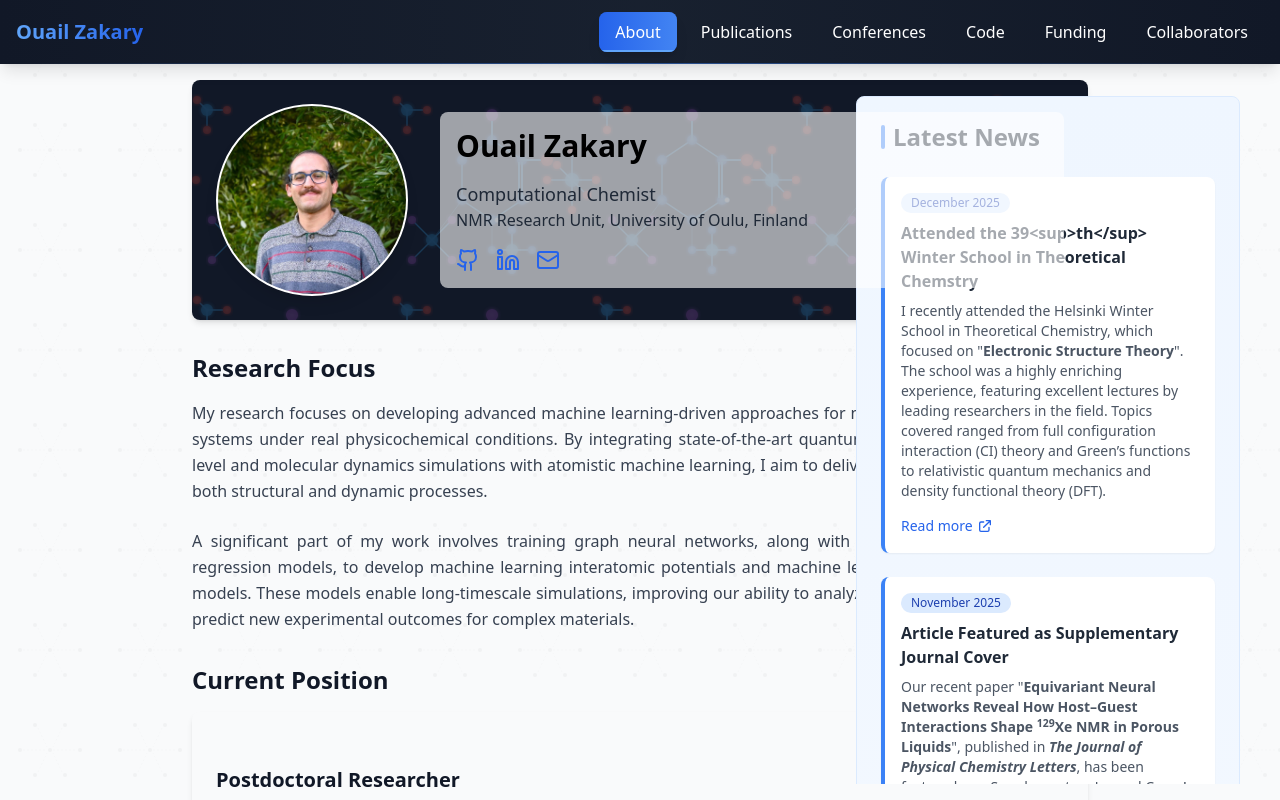
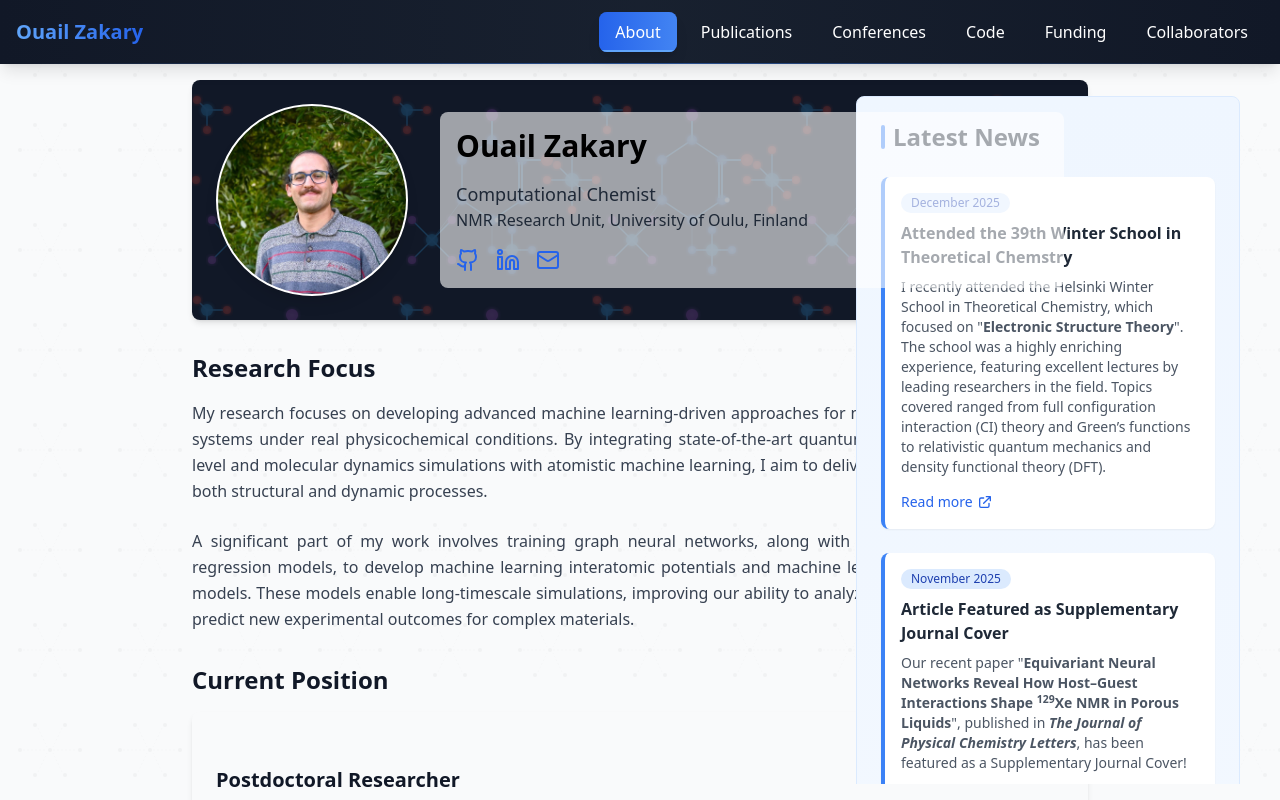
Before and after one commit to ozakary/ozakary.github.io, a React (Vite) app: page / in a window 1280 px wide. Shown: the top 800 px of the page. Built offline with nearby package versions, Linux system fonts and the light colour scheme.

Commit message:
corrected typo

```diff
--- a/src/pages/About.jsx
+++ b/src/pages/About.jsx
@@ -121,7 +121,7 @@ import MolecularPattern from '../components/MolecularPattern';
     const news = [
       {
         date: "December 2025",
-        title: "Attended the 39<sup>th</sup> Winter School in Theoretical Chemstry",
+        title: "Attended the 39th Winter School in Theoretical Chemstry",
         content: "I recently attended the Helsinki Winter School in Theoretical Chemistry, which focused on \"<b>Electronic Structure Theory</b>\". The school was a highly enriching experience, featuring excellent lectures by leading researchers in the field. Topics covered ranged from full configuration interaction (CI) theory and Green’s functions to relativistic quantum mechanics and density functional theory (DFT).",
         link: "http://www.chem.helsinki.fi/ws2025.html"
       },
```
